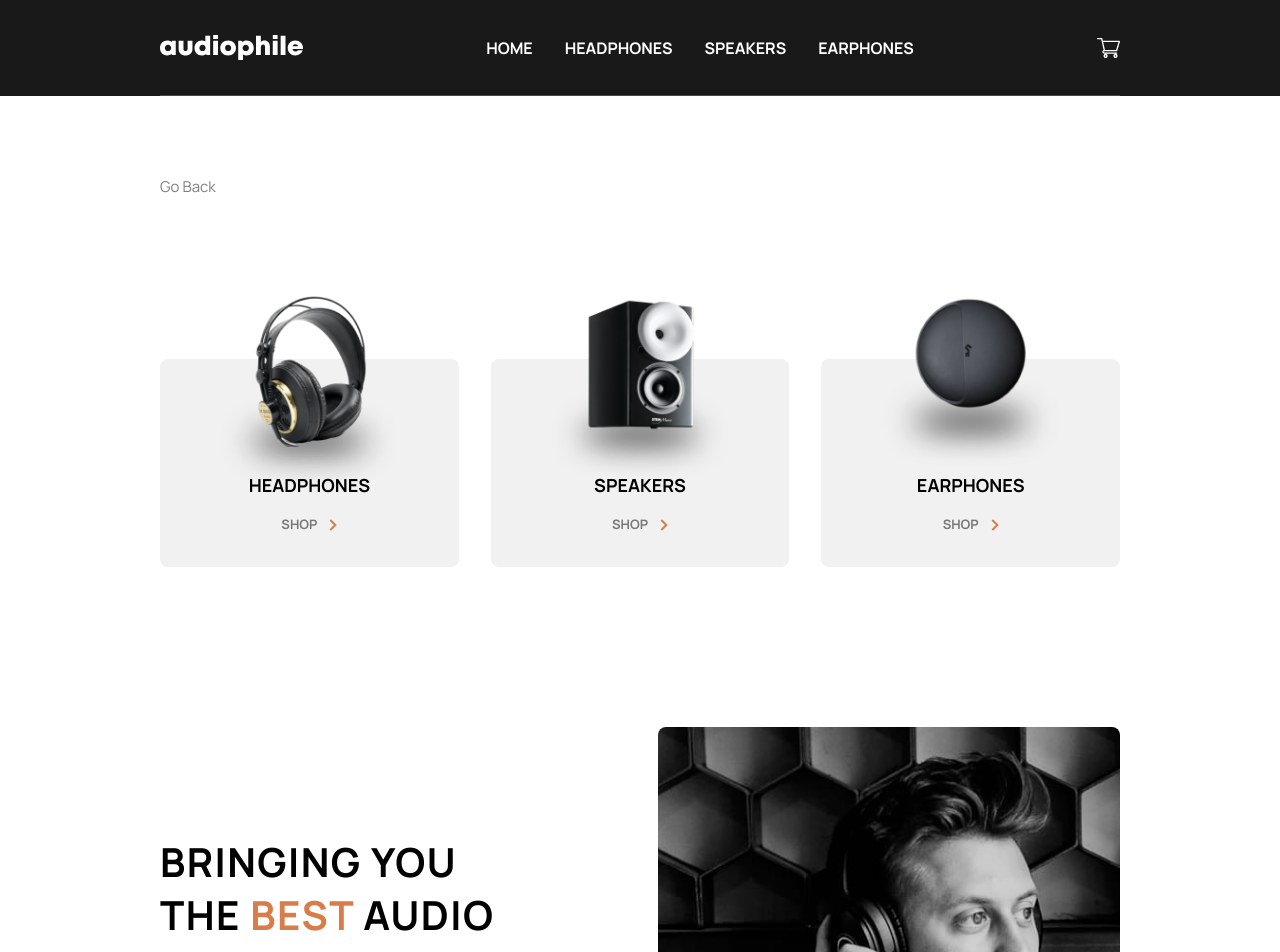
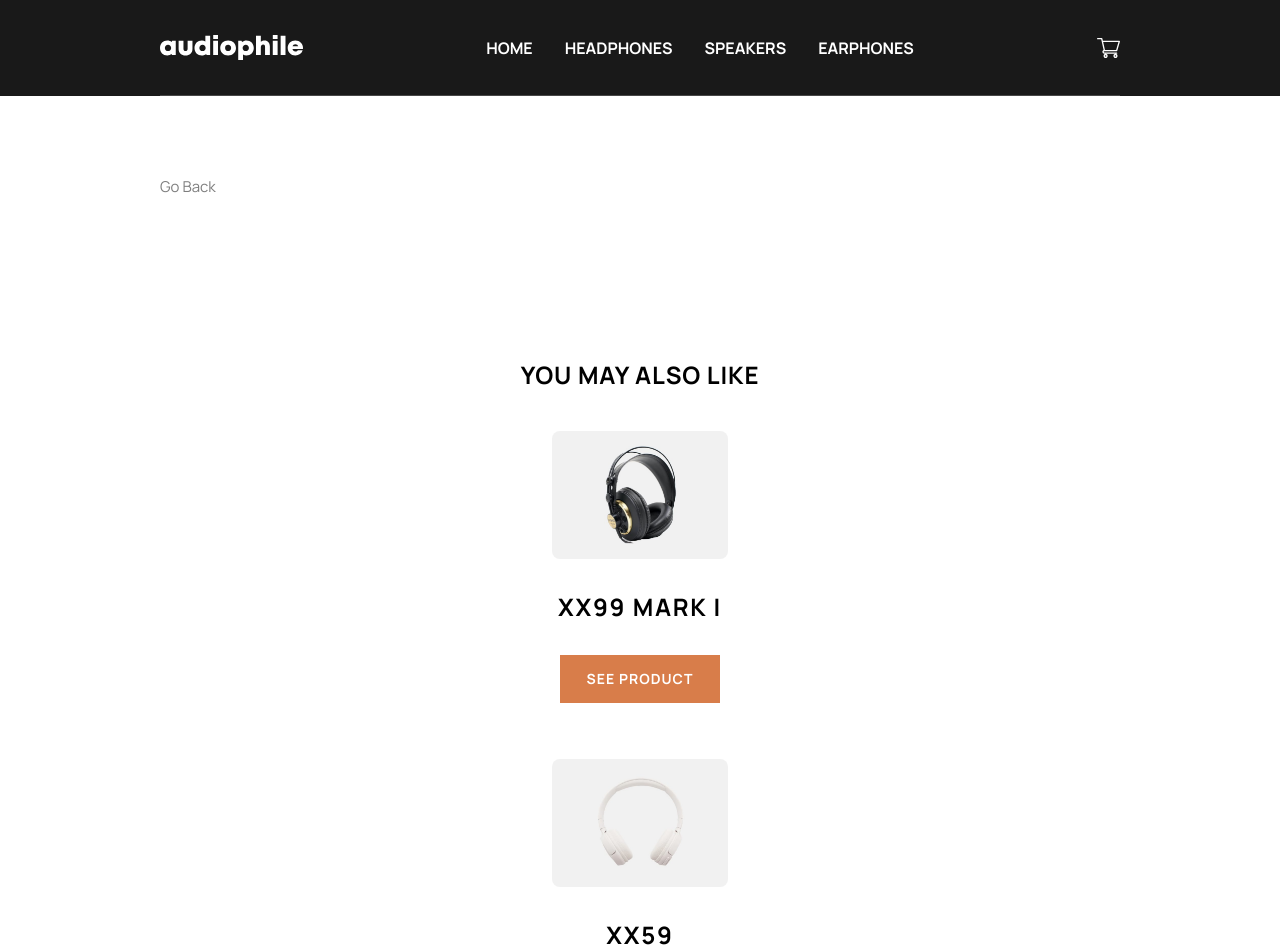
Before and after one commit to EmilFerdinanA/audiophile, a Next.js app: page /1/1 in a window 1280 px wide. Shown: the top 952 px of the page. Built offline with nearby package versions, Linux system fonts and the light colour scheme.

Commit message:
feat: also like section

```diff
--- a/app/[category]/[id]/page.tsx
+++ b/app/[category]/[id]/page.tsx
@@ -1,3 +1,4 @@
+import { AlsoLike } from "@/components/AlsoLike";
 import { Bringing } from "@/components/Bringing";
 import { Category } from "@/components/Category";
 
@@ -12,6 +13,7 @@ export default async function page({ params }: IProps) {
     <main className="containers">
       <div className="flex-1 flex gap-32 lg:gap-40 flex-col max-width base-p pb-32 lg:pb-40 pt-4 md:pt-8 lg:pt-20">
         <button className="text-[15px] opacity-50 self-start">Go Back</button>
+        <AlsoLike />
         <Category />
         <Bringing />
       </div>
--- /dev/null
+++ b/components/AlsoLike.tsx
@@ -0,0 +1,44 @@
+import { AlsoLikeCard } from "./AlsoLikeCard";
+
+const DUMMY_IMAGE = [
+  {
+    title: "XX99 MARK I",
+    image: {
+      mobile: "/assets/shared/mobile/image-xx99-mark-one-headphones.jpg",
+      tablet: "/assets/shared/tablet/image-xx99-mark-one-headphones.jpg",
+      desktop: "/assets/shared/desktop/image-xx99-mark-one-headphones.jpg",
+    },
+  },
+  {
+    title: "XX59",
+    image: {
+      mobile: "/assets/shared/mobile/image-xx59-headphones.jpg",
+      tablet: "/assets/shared/tablet/image-xx59-headphones.jpg",
+      desktop: "/assets/shared/desktop/image-xx59-headphones.jpg",
+    },
+  },
+  {
+    title: "ZX9 SPEAKER",
+    image: {
+      mobile: "/assets/shared/mobile/image-zx9-speaker.jpg",
+      tablet: "/assets/shared/tablet/image-zx9-speaker.jpg",
+      desktop: "/assets/shared/desktop/image-zx9-speaker.jpg",
+    },
+  },
+];
+
+export const AlsoLike = () => {
+  return (
+    <section className="containers !flex-col gap-10">
+      <h1 className="uppercase text-2xl tracking-[0.86px] font-bold">
+        you may also like
+      </h1>
+
+      <div className="containers !flex-col gap-14">
+        {DUMMY_IMAGE.map(({ title, image }) => (
+          <AlsoLikeCard key={title} title={title} image={image} />
+        ))}
+      </div>
+    </section>
+  );
+};
--- /dev/null
+++ b/components/AlsoLikeCard.tsx
@@ -0,0 +1,32 @@
+import { SeeProductButton } from "./SeeProduct";
+
+interface Image {
+  mobile: string;
+  tablet: string;
+  desktop: string;
+}
+
+interface IProps {
+  title: string;
+  image: Image;
+}
+
+export const AlsoLikeCard = ({ title, image }: IProps) => {
+  return (
+    <div className="containers !flex-col gap-8 w-full">
+      <picture className="w-full">
+        <source media="(min-width:1024px)" srcSet={image.desktop} />
+        <source media="(min-width:768px)" srcSet={image.tablet} />
+        <img
+          src={image.mobile}
+          alt="XX99 Mark II"
+          className="h-32 w-full rounded-lg object-cover object-center"
+        />
+      </picture>
+
+      <h2 className="text-2xl tracking-[1.71px] font-bold">{title}</h2>
+
+      <SeeProductButton />
+    </div>
+  );
+};
```
